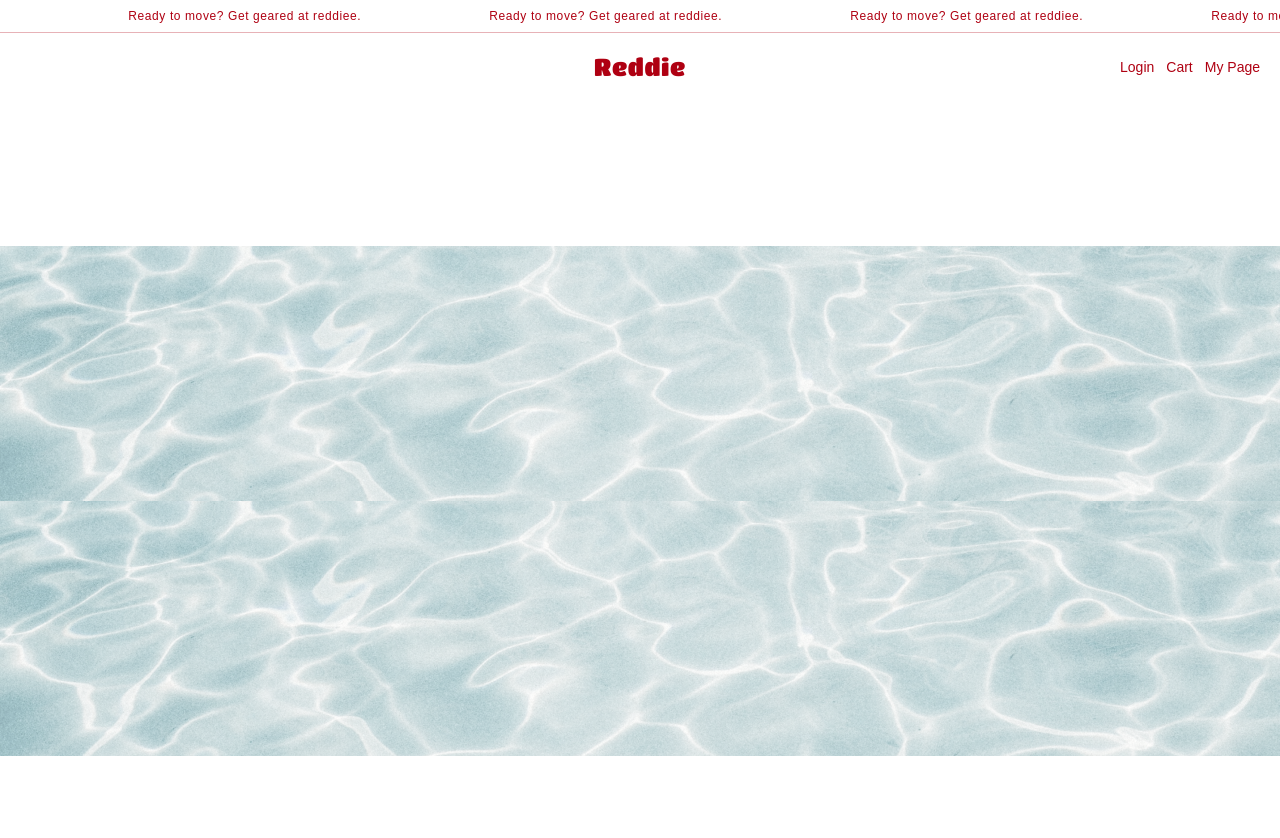
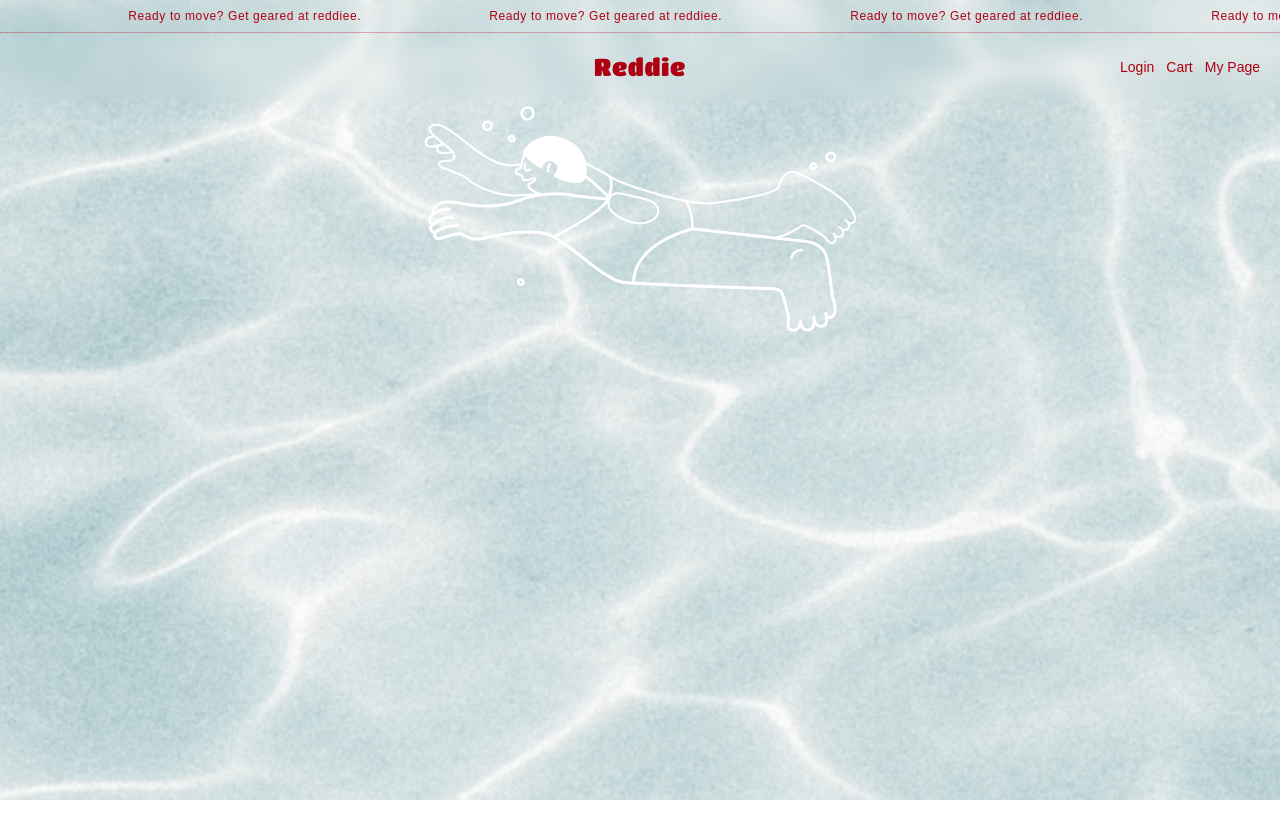
Before and after one commit to ounjuu/Reddiee_front, a Next.js app in the folder reddiee-front/: page / in a window 1280 px wide. Shown: the top 838 px of the page. Built offline with nearby package versions, Linux system fonts and the light colour scheme; no server answers.

Commit message:
Feat: 배경 컴포넌트

```diff
--- a/reddiee-front/src/app/layout.tsx
+++ b/reddiee-front/src/app/layout.tsx
@@ -3,6 +3,7 @@ import { Geist, Geist_Mono, Fascinate } from "next/font/google";
 import "./globals.css";
 
 import Header from "@/components/Header/Header";
+import Background from "@/components/Background/Background";
 
 const geistSans = Geist({
   variable: "--font-geist-sans",
@@ -29,6 +30,7 @@ export default function RootLayout({
       <body
         className={`${geistSans.variable} ${geistMono.variable} antialiased`}
       >
+        <Background />
         <Header />
         {children}
       </body>
--- /dev/null
+++ b/reddiee-front/src/components/Background/Background.tsx
@@ -0,0 +1,17 @@
+"use client";
+
+import { usePathname } from "next/navigation";
+
+export default function Background() {
+  const pathname = usePathname();
+
+  if (pathname !== "/") return null;
+
+  return (
+    <div
+      className="fixed inset-0 -z-10 bg-cover bg-center"
+      style={{ backgroundImage: "url('/wave.png')" }}
+      aria-hidden="true"
+    />
+  );
+}
--- a/reddiee-front/src/components/Home/HomePage.tsx
+++ b/reddiee-front/src/components/Home/HomePage.tsx
@@ -3,9 +3,8 @@
 // 메인페이지
 export default function HomePage() {
   return (
-    <div className="flex items-start flex-col">
-      <img alt="wave image" src="/wave.png" />
-      <img alt="wave image" src="/wave.png" />
+    <div className="w-screen h-screen bg-cover bg-no-repeat bg-center flex items-start justify-center">
+      <img alt="swimming_people image" src="/swimming_people.png" />
     </div>
   );
 }
```
Also changed, not shown: reddiee-front/public/swimming_people.png (added).
